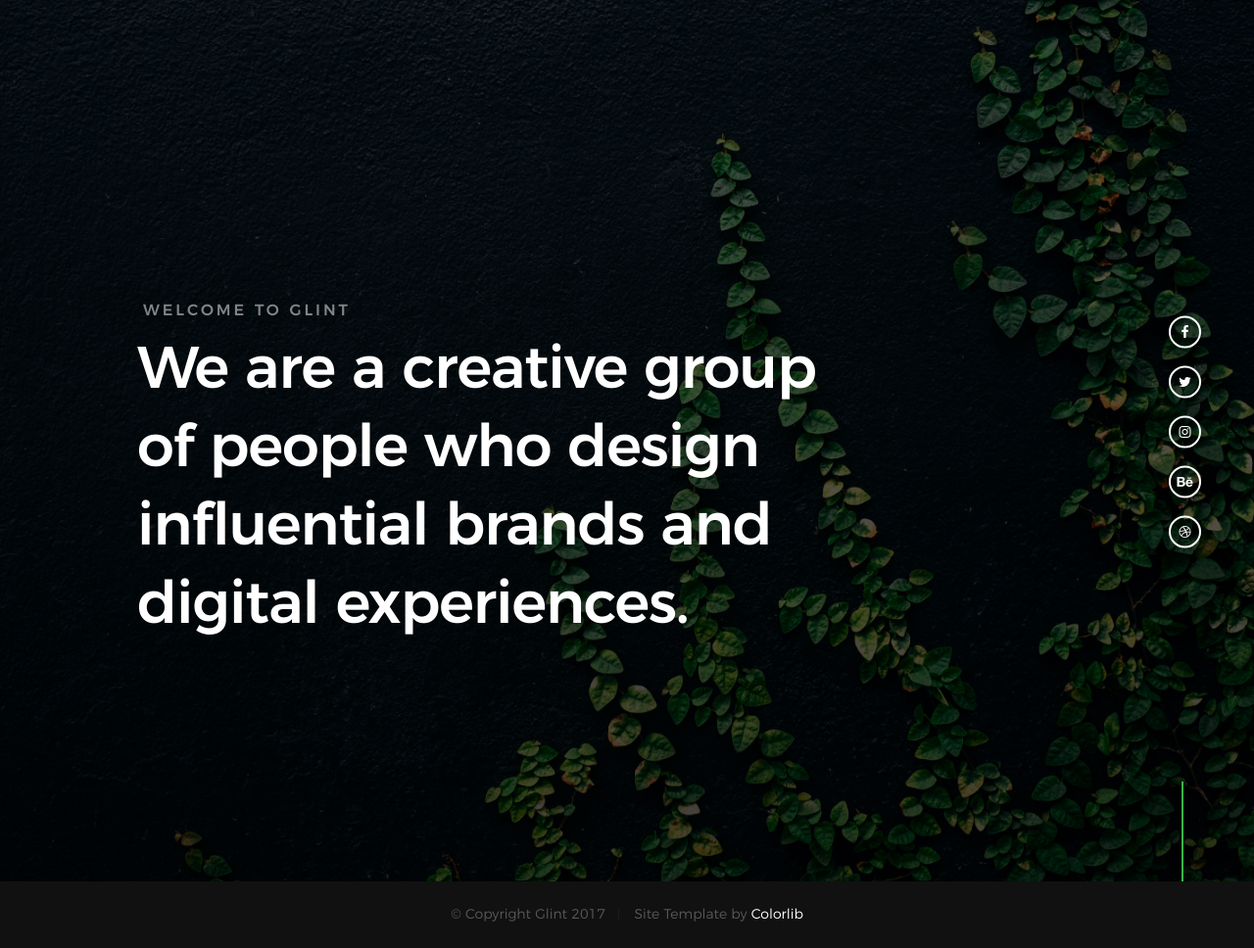
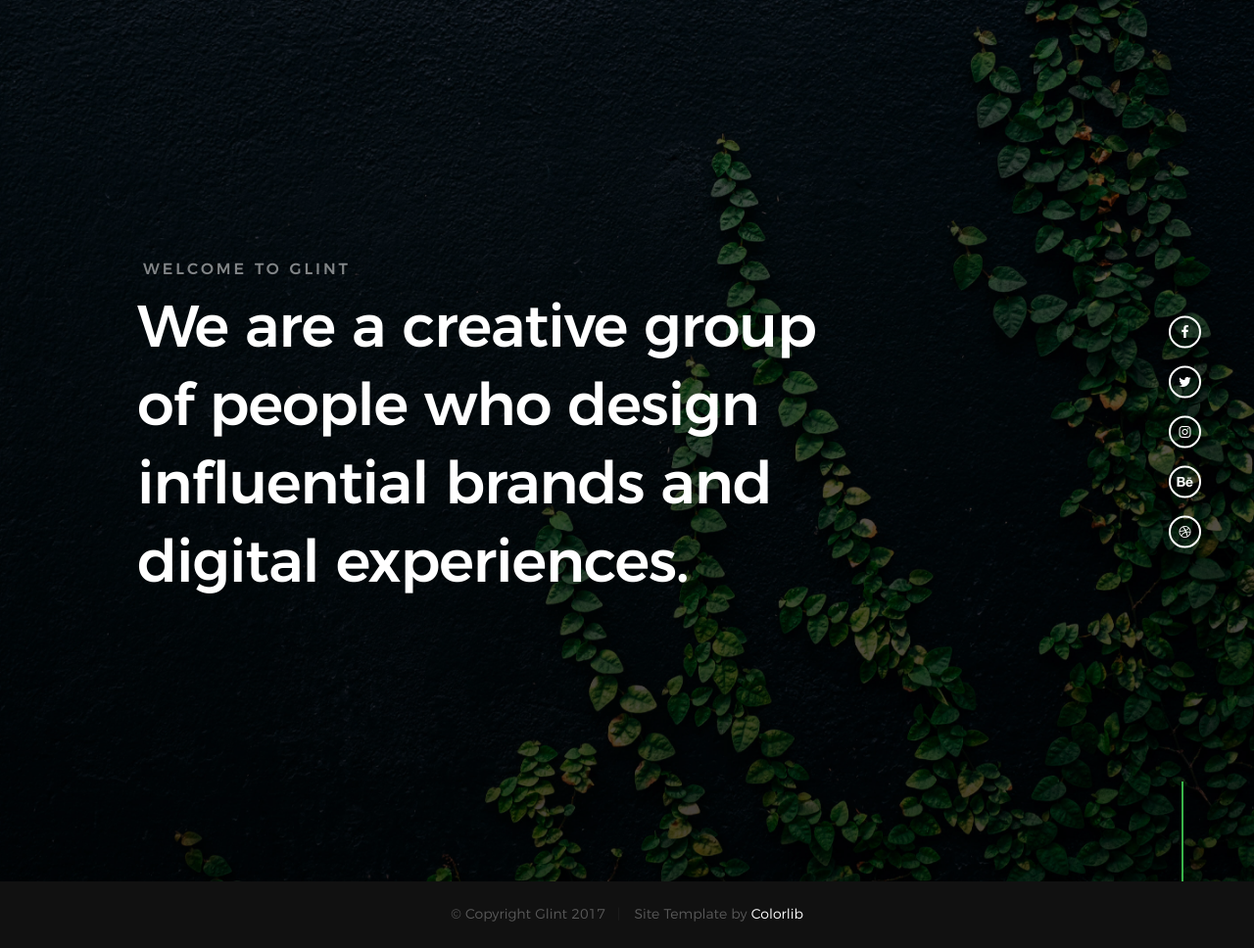
Before and after one commit to ajaidanial/ajaidanial.github.io, a Jekyll site: the page built from index.html, in a window 1280 px wide. Shown: the whole page at 98% size. Built offline with Jekyll 4.4.1, drawn with Linux system fonts in a browser that asks for light colours.

Commit message:
added some more css modifications

```diff
--- a/assets/css/main.css
+++ b/assets/css/main.css
@@ -1785,7 +1785,7 @@ button::-moz-focus-inner, input::-moz-focus-inner {
     width: 100%;
     height: 100%;
     vertical-align: middle;
-    padding-bottom: 15.6rem;
+    /* padding-bottom: 15.6rem; */
     position: relative;
     overflow: hidden;
 }
@@ -1811,7 +1811,7 @@ button::-moz-focus-inner, input::-moz-focus-inner {
 }
 
 .home-content__main {
-    padding-top: 24rem;
+    /* padding-top: 24rem; */
     position: relative;
 }
 
```
